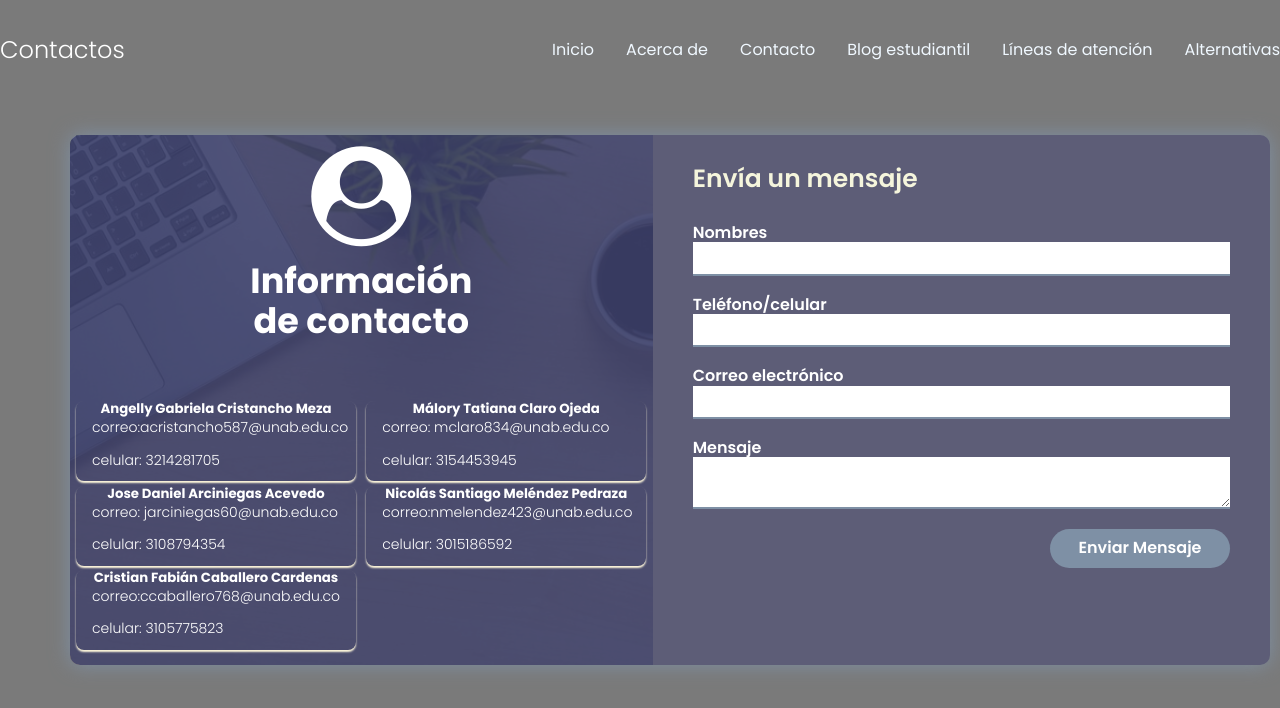
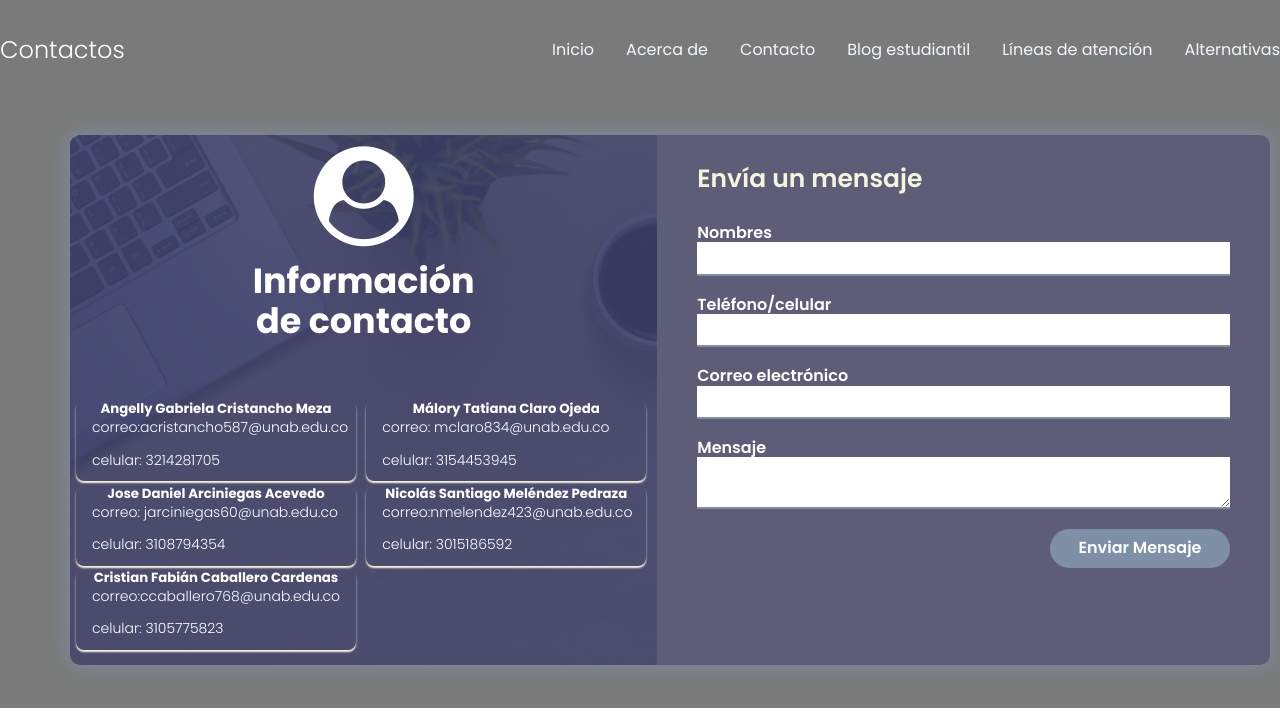
Before and after one commit to AngellyC07/AngellyC07.github.io, a plain HTML site: page index.html in a window 1280 px wide. Drawn offline with Linux system fonts and the light colour scheme.

Commit message:
Update estilos.css

```diff
--- a/css/estilos.css
+++ b/css/estilos.css
@@ -97,7 +97,7 @@ body {
     opacity: 0.9;
 }
 .contact_info{
-    width: 60%;
+    width: 61%;
     position: relative;
 
     display: flex;
```
